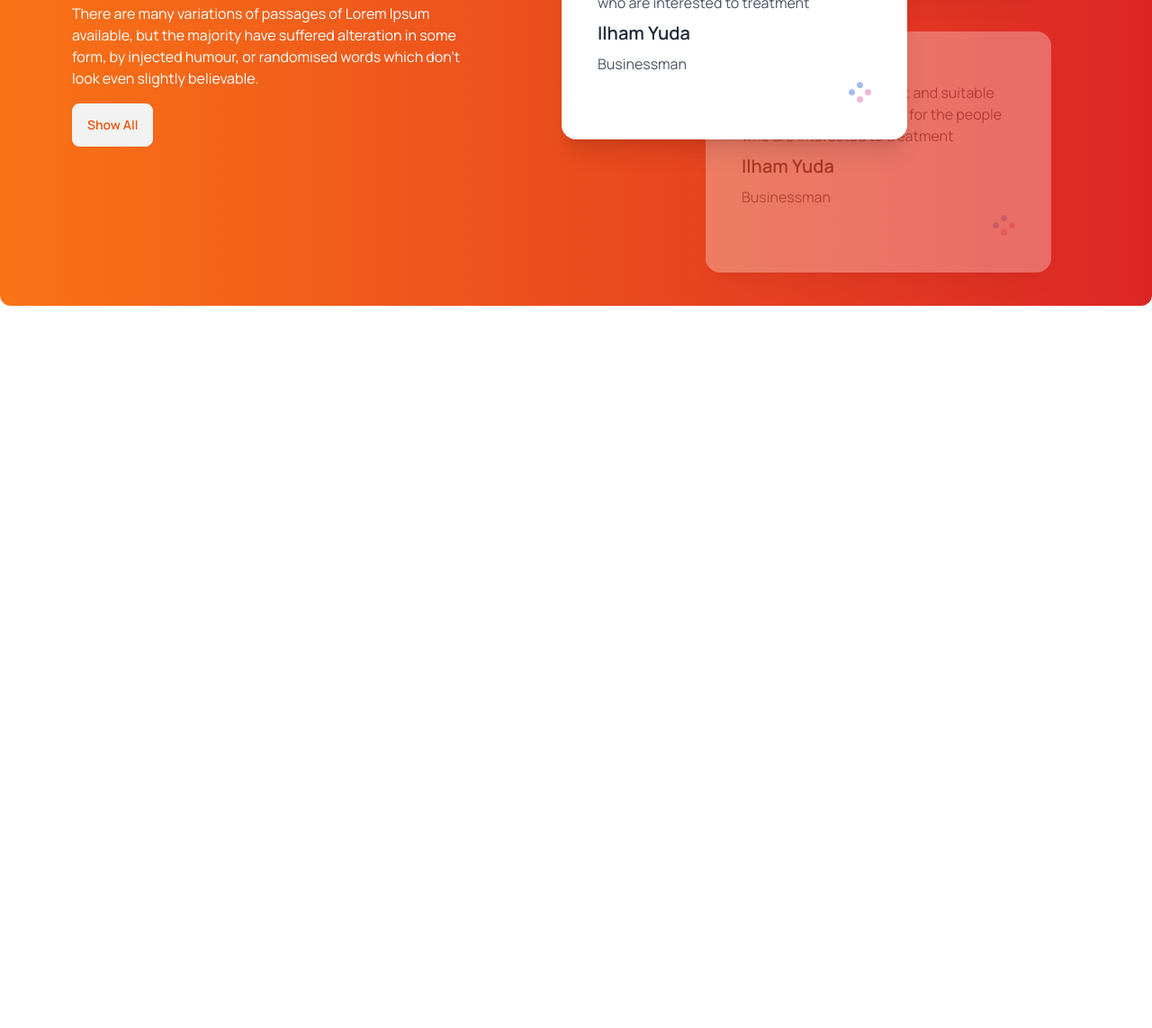
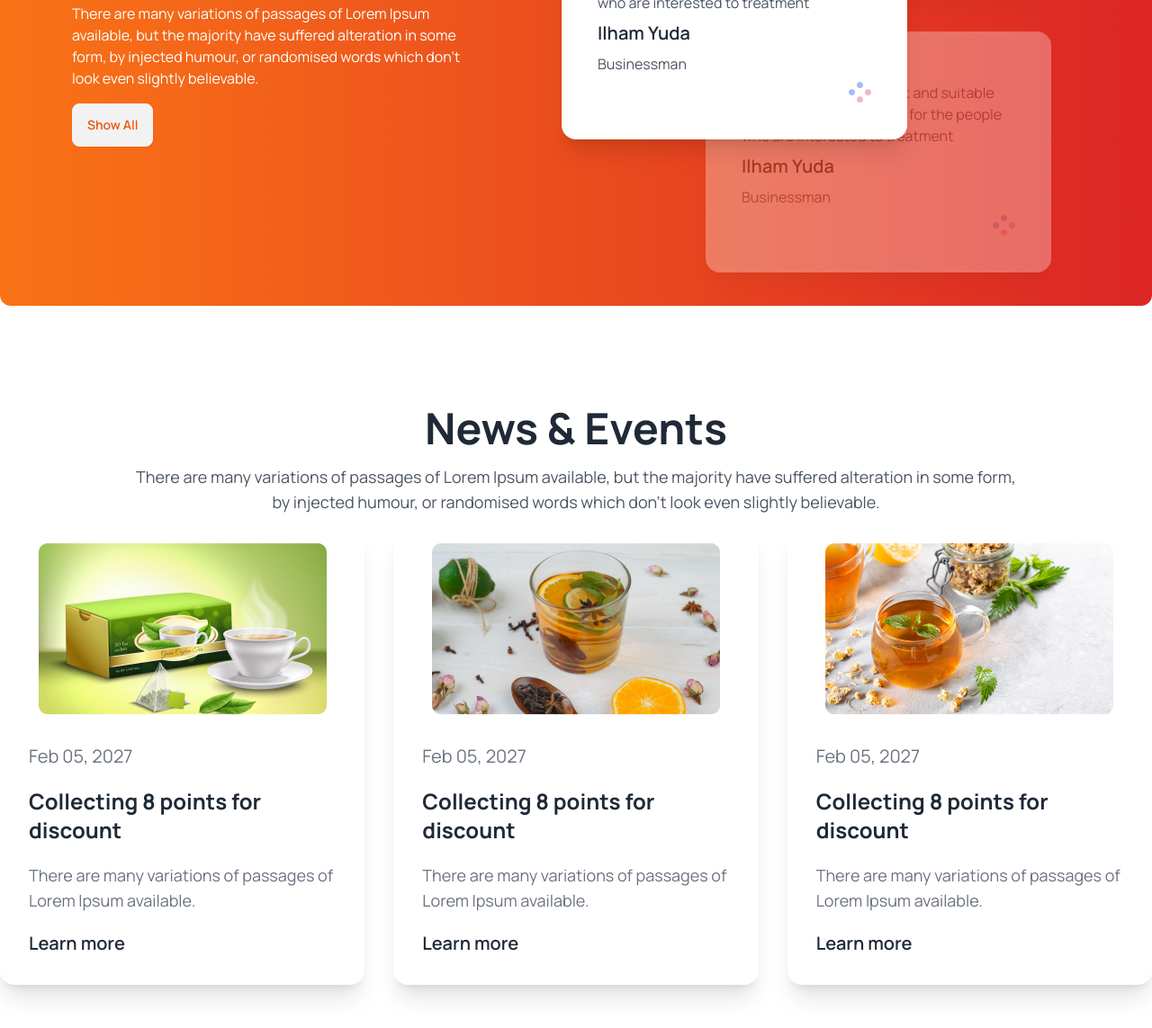
Before and after one commit to hrhabib07/tea-house-daisy-ui, a plain HTML site: page index.html in a window 1280 px wide. Shown: the part 2235-3378 px from the top of the page at 90% size. Before the commit the page ends 2623 px from the top, so only its background shows below. Drawn offline with nearby package versions, Linux system fonts and the light colour scheme.

Commit message:
news section added

```diff
--- a/index.html
+++ b/index.html
@@ -112,7 +112,6 @@ font-family: 'Manrope', sans-serif;
 
 
         </section>
-
         <!-- grid picture section starts here  -->
         <section class="container mx-auto my-4 lg:my-12">
           <!-- flex container  -->
@@ -154,8 +153,6 @@ font-family: 'Manrope', sans-serif;
             </div>
           </div>
         </section>
-
-
         <!-- customer review section  -->
         <section class="bg-gradient-to-r from-orange-500 to-red-600 h-auto md:h-[650px] flex items-center justify-center p-4 lg:p-20 my-12 rounded-xl " >
           <div class="flex flex-col gap-20 md:flex-row  ">
@@ -210,7 +207,52 @@ font-family: 'Manrope', sans-serif;
             </div>
           </div>
         </section>
+        <!-- news and events section  -->
+        <section class="my-2 lg:my-12">
+          <div class="text-center my-4 space-y-4">
+            <h2 class="text-2xl md:text-5xl font-bold">News & Events</h2>
+            <p class="text-gray-600 text-lg">There are many variations of passages of Lorem Ipsum available, but the majority have suffered alteration in some form, <br> by injected humour, or randomised words which don't look even slightly believable. </p>
+          </div>
+          <!-- news container  -->
 
+          <div class="flex gap-8 flex-col lg:flex-row">
+            <!-- news 1 -->
+            <div class="card bg-base-100 shadow-xl ">
+              <figure ><img class="mt-4" src="images/news-1.png" alt="Shoes" /></figure>
+              <div class="card-body space-y-3">
+                <p class="text-gray-500 text-xl">Feb 05, 2027</p>
+                <h2 class="text-2xl font-bold">Collecting 8 points for discount</h2>
+                <p class="text-gray-500 text-lg">There are many variations of passages of Lorem Ipsum available.</p>
+                <p class=" text-xl font-semibold">Learn more</p>
+
+              </div>
+            </div>
+            <!-- news 2 -->
+            <div class="card bg-base-100 shadow-xl ">
+              <figure ><img class="mt-4" src="images/news-2.png" alt="Shoes" /></figure>
+              <div class="card-body space-y-3">
+                <p class="text-gray-500 text-xl">Feb 05, 2027</p>
+                <h2 class="text-2xl font-bold">Collecting 8 points for discount</h2>
+                <p class="text-gray-500 text-lg">There are many variations of passages of Lorem Ipsum available.</p>
+                <p class=" text-xl font-semibold">Learn more</p>
+
+              </div>
+            </div>
+            <!-- news 3 -->
+            <div class="card bg-base-100 shadow-xl ">
+              <figure ><img class="mt-4" src="images/news-3.png" alt="Shoes" /></figure>
+              <div class="card-body space-y-3">
+                <p class="text-gray-500 text-xl">Feb 05, 2027</p>
+                <h2 class="text-2xl font-bold">Collecting 8 points for discount</h2>
+                <p class="text-gray-500 text-lg">There are many variations of passages of Lorem Ipsum available.</p>
+                <p class=" text-xl font-semibold">Learn more</p>
+
+              </div>
+            </div>
+          </div>
+
+
+        </section>
     </main>
     <footer></footer>
 </body>
```
